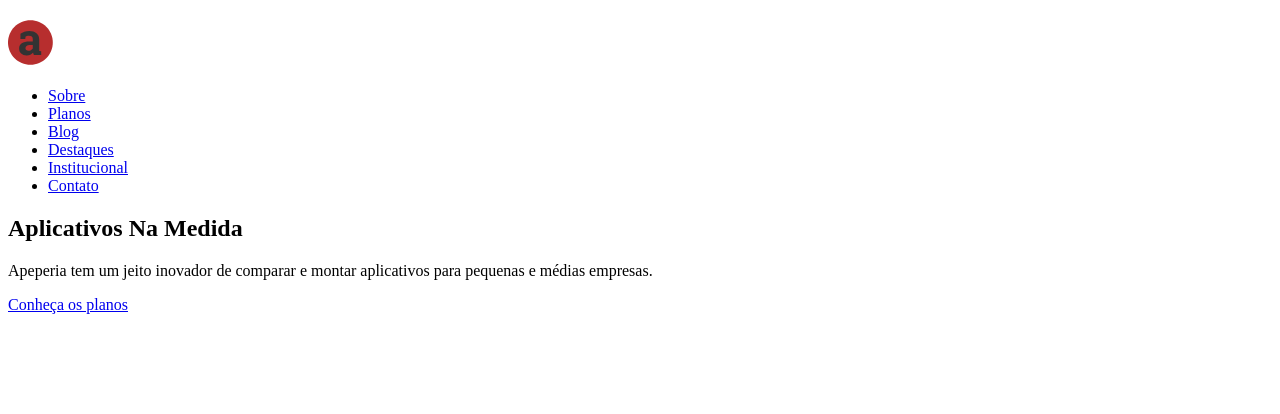
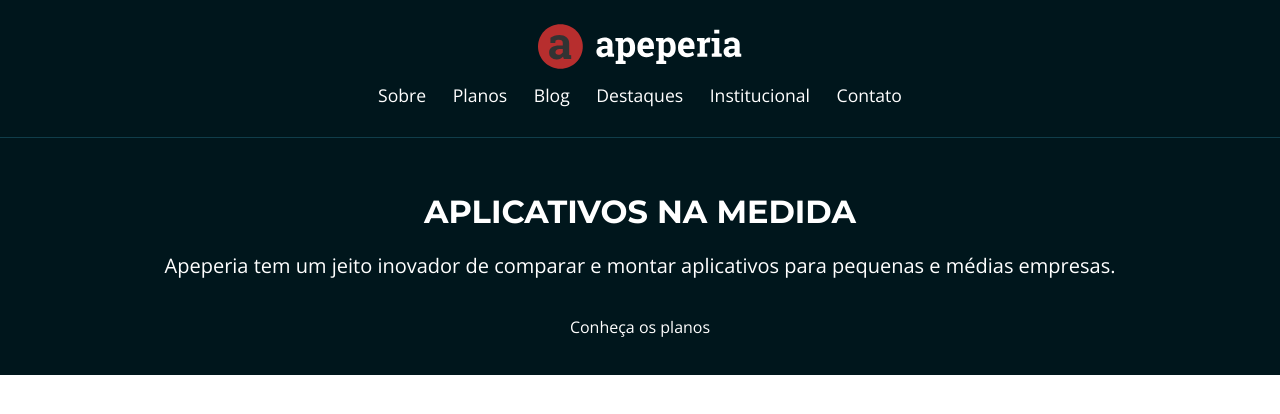
Before and after one commit to Euvickson/Projeto-Apeperia, a plain HTML site: page index.html in a window 1280 px wide. Drawn offline with nearby package versions, Linux system fonts and the light colour scheme.

Commit message:
Estilizando o cabeçalho e o título do site

```diff
--- /dev/null
+++ b/css/base.css
@@ -0,0 +1,3 @@
+body {
+    font-family: 'Open sans', sans-serif;
+}
--- a/index.html
+++ b/index.html
@@ -5,26 +5,33 @@
         <meta http-equiv="X-UA-Compatible" content="IE=edge">
         <meta name="viewport" content="width=device-width, initial-scale=1.0">
         <title>Home | Apeperia</title>
+        <link rel="preconnect" href="https://fonts.googleapis.com">
+        <link rel="preconnect" href="https://fonts.gstatic.com" crossorigin>
+        <link href="https://fonts.googleapis.com/css2?family=Montserrat:wght@300;400;700&family=Open+Sans:wght@300;400;700&display=swap" rel="stylesheet">
+        <link rel="stylesheet" href="css/reset.css">
+        <link rel="stylesheet" href="css/base.css">
+        <link rel="stylesheet" href="css/cabecalho.css">
+        <link rel="stylesheet" href="css/chamada.css">
     </head>
     <body>
-        <header>
-            <img src="img/logo-apeperia.svg" alt="Logo da Apeperia">
-            <nav>
+        <header class="cabecalho">
+            <img src="img/logo-apeperia.svg" alt="Logo da Apeperia" class="cabecalho__logo">
+            <nav class="cabecalho__navegacao">
                 <ul>
-                    <li><a href="#">Sobre</a></li>
-                    <li><a href="#">Planos</a></li>
-                    <li><a href="#">Blog</a></li>
-                    <li><a href="#">Destaques</a></li>
-                    <li><a href="#">Institucional</a></li>
-                    <li><a href="#">Contato</a></li>
+                    <li class="cabecalho__link"><a href="#">Sobre</a></li>
+                    <li class="cabecalho__link"><a href="#">Planos</a></li>
+                    <li class="cabecalho__link"><a href="#">Blog</a></li>
+                    <li class="cabecalho__link"><a href="#">Destaques</a></li>
+                    <li class="cabecalho__link"><a href="#">Institucional</a></li>
+                    <li class="cabecalho__link"><a href="#">Contato</a></li>
                 </ul>
             </nav>
         </header>
 
         <main>
-            <section>
-                <h1>Aplicativos Na Medida</h1>
-                <p>Apeperia tem um jeito inovador de comparar e montar aplicativos para pequenas e médias empresas.</p>
+            <section class="chamada">
+                <h1 class="chamada__titulo">Aplicativos Na Medida</h1>
+                <p class="chamada__texto">Apeperia tem um jeito inovador de comparar e montar aplicativos para pequenas e médias empresas.</p>
                 <a href="#">Conheça os planos</a>
             </section>
         </main>
```
